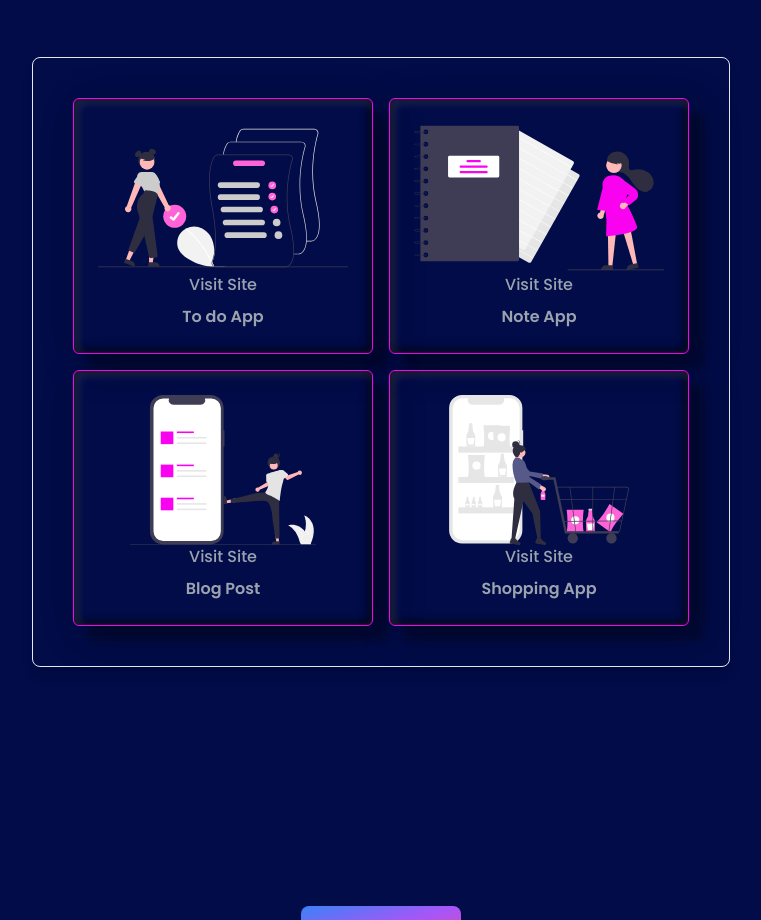
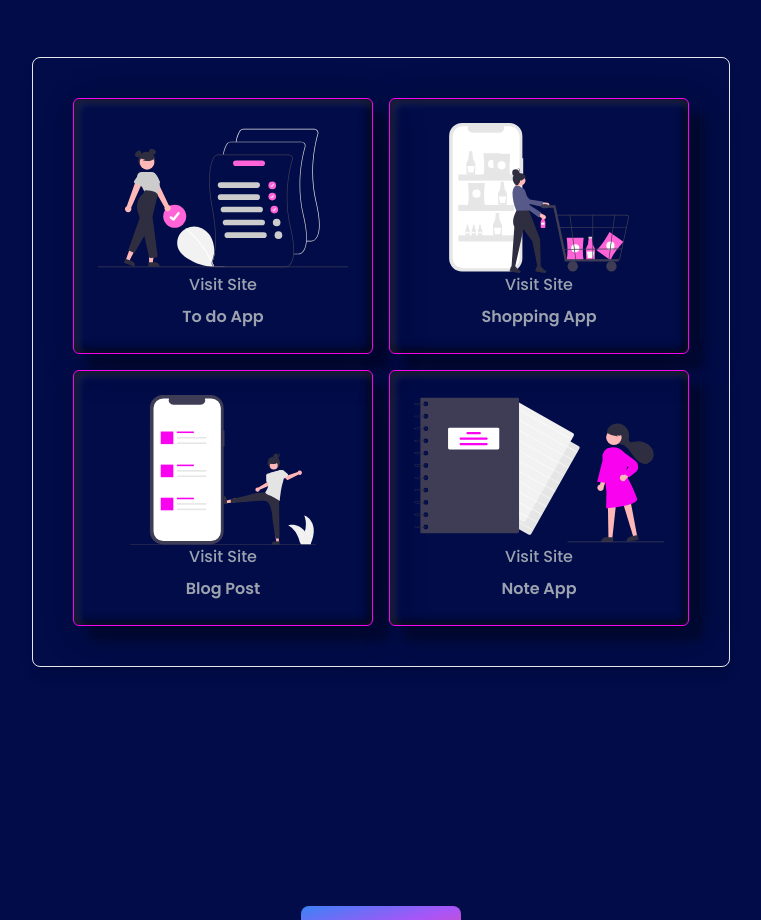
Before and after one commit to Nwakaego-Ego/Portfolio, a Next.js app: page / in a window 1280 px wide. Shown: the part 1180-2100 px from the top of the page, without its empty margins (259-1020 px from the left). Built offline with nearby package versions, Linux system fonts and the light colour scheme.

Commit message:
switch the project place

```diff
--- a/src/app/components/Projects/project.js
+++ b/src/app/components/Projects/project.js
@@ -8,20 +8,19 @@ const projects = () => {
       task: "To do App",
     },
     {
-      image: "/note_.svg",
-      href: "https://luminous-travesseiro-93a1d7.netlify.app/",
-      task: "Note App",
+      image: "/cart.svg",
+      href: "https://shopping-cart-three-henna.vercel.app/",
+      task: "Shopping App",
     },
-
     {
       image: "/blog.svg",
       href: "https://ego.hashnode.dev/?source=top_nav_blog_home",
       task: "Blog Post",
     },
     {
-      image: "/cart.svg",
-      href: "https://shopping-cart-three-henna.vercel.app/",
-      task: "Shopping App",
+      image: "/note_.svg",
+      href: "https://luminous-travesseiro-93a1d7.netlify.app/",
+      task: "Note App",
     },
   ];
 
```
